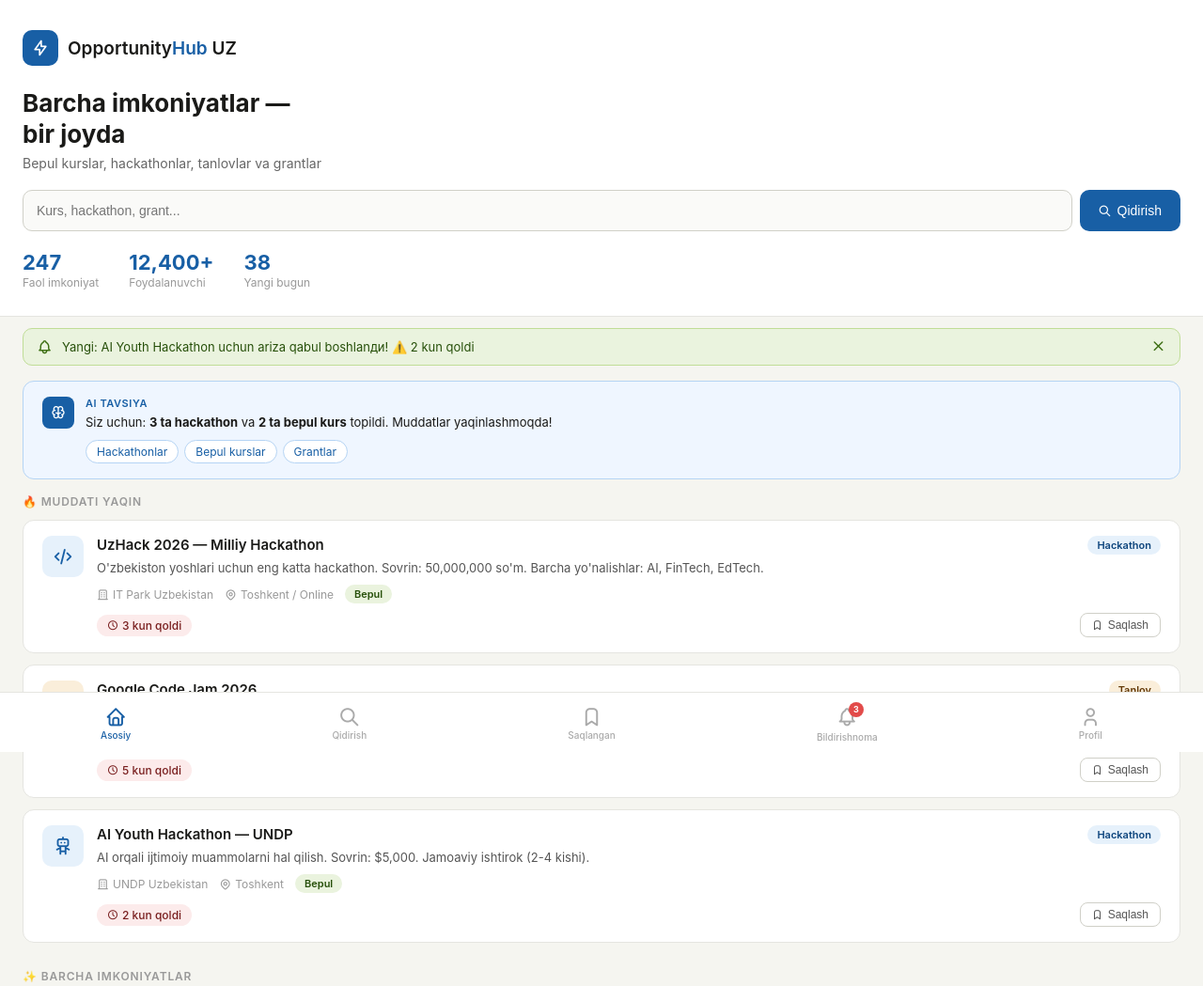
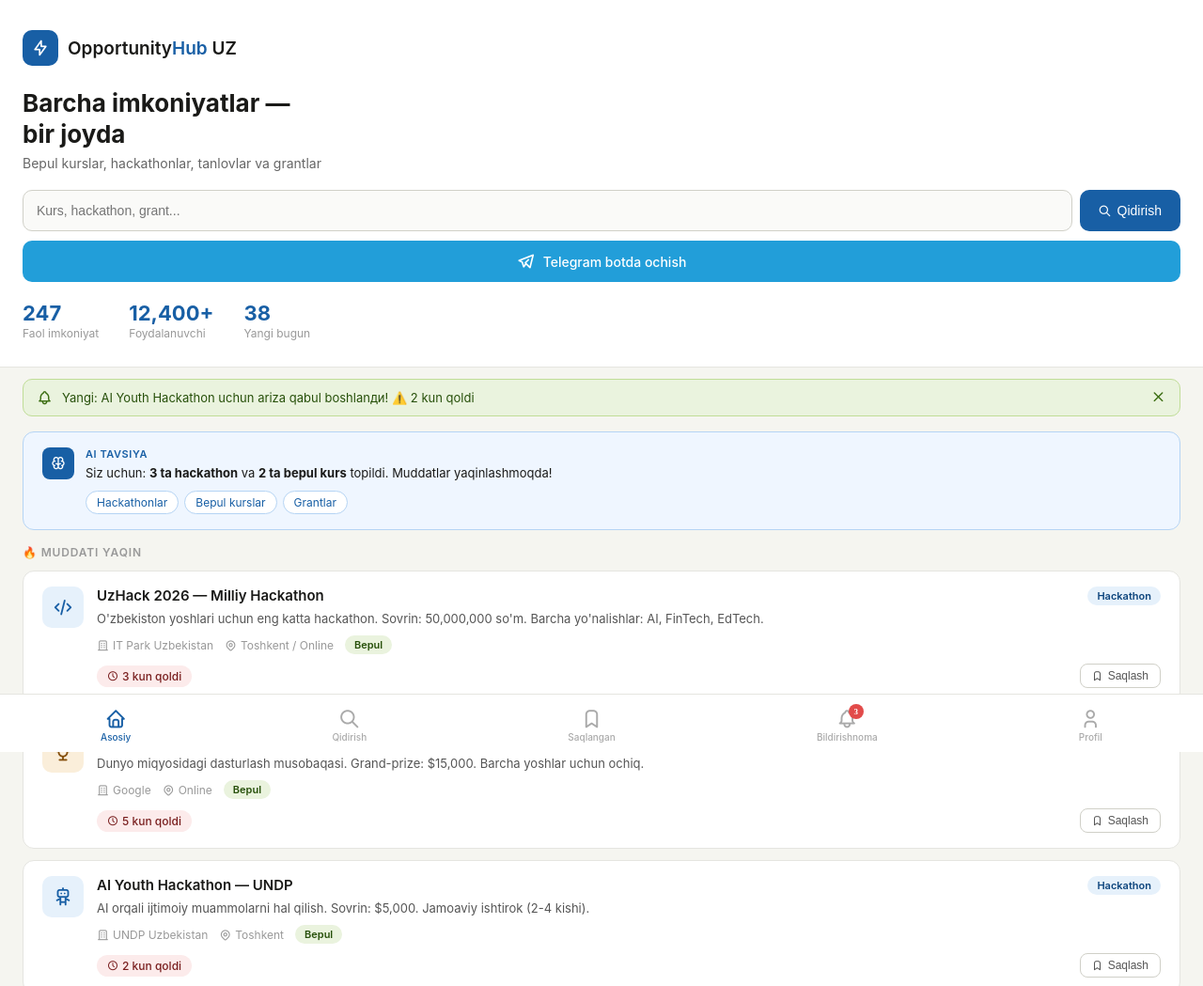
Before and after one commit to yusuf18081998-blip/OPPORTUNITYHUBUZ, a plain HTML site: page index.html in a window 1280 px wide. Shown: the top 1049 px of the page at 94% size. Drawn offline with Linux system fonts and the light colour scheme.

Commit message:
Update index.html

```diff
--- a/index.html
+++ b/index.html
@@ -27,6 +27,9 @@
 .search-bar input:focus { border-color: #185FA5; background: #fff; }
 .search-bar button { padding: 0 20px; height: 44px; border-radius: 10px; border: none; background: #185FA5; color: #fff; font-size: 14px; font-weight: 500; cursor: pointer; display: flex; align-items: center; gap: 6px; transition: background 0.15s; }
 .search-bar button:hover { background: #0C447C; }
+.tg-btn { display: flex; align-items: center; justify-content: center; gap: 8px; margin-top: 10px; padding: 0 20px; height: 44px; border-radius: 10px; background: #229ED9; color: #fff; font-size: 14px; font-weight: 500; text-decoration: none; transition: background 0.15s; }
+.tg-btn:hover { background: #1a8abf; }
+.tg-btn i { font-size: 20px; }
 .stats-row { display: flex; gap: 2rem; margin-top: 1.25rem; flex-wrap: wrap; }
 .stat-num { font-size: 22px; font-weight: 700; color: #185FA5; }
 .stat-label { font-size: 12px; color: #999; margin-top: 1px; }
@@ -34,6 +37,7 @@
 /* FILTERS */
 .filters { display: flex; gap: 8px; padding: 0.9rem 1.5rem; overflow-x: auto; border-bottom: 1px solid #e5e5e0; background: #fff; flex-wrap: wrap; }
 .filter-chip { padding: 7px 15px; border-radius: 20px; border: 1px solid #d0d0c8; font-size: 13px; color: #555; cursor: pointer; white-space: nowrap; background: #fafaf8; transition: all 0.15s; user-select: none; }
+.filter-chip i { pointer-events: none; }
 .filter-chip.active { background: #185FA5; color: #fff; border-color: #185FA5; }
 .filter-chip:hover:not(.active) { border-color: #185FA5; color: #185FA5; }
 
@@ -145,10 +149,10 @@
 .nav-bottom { position: fixed; bottom: 0; left: 0; right: 0; background: #fff; border-top: 1px solid #e5e5e0; display: flex; justify-content: space-around; padding: 8px 0 max(4px, env(safe-area-inset-bottom)); z-index: 100; }
 .nav-item { display: flex; flex-direction: column; align-items: center; gap: 2px; padding: 6px 16px; cursor: pointer; color: #aaa; transition: color 0.15s; user-select: none; }
 .nav-item.active { color: #185FA5; }
-.nav-item i { font-size: 23px; }
-.nav-item span { font-size: 10px; font-weight: 500; }
+.nav-item i { font-size: 23px; pointer-events: none; }
+.nav-item span { font-size: 10px; font-weight: 500; pointer-events: none; }
 .nav-badge { position: relative; }
-.nav-badge::after { content: '3'; position: absolute; top: -4px; right: -6px; background: #E24B4A; color: #fff; font-size: 9px; font-weight: 700; width: 16px; height: 16px; border-radius: 50%; display: flex; align-items: center; justify-content: center; line-height: 16px; text-align: center; }
+.nav-badge::after { content: "3"; position: absolute; top: -4px; right: -6px; background: #E24B4A; color: #fff; font-size: 9px; font-weight: 700; width: 16px; height: 16px; border-radius: 50%; display: flex; align-items: center; justify-content: center; line-height: 16px; text-align: center; }
 </style>
 </head>
 <body>
@@ -166,6 +170,7 @@
       <input type="text" id="homeSearch" placeholder="Kurs, hackathon, grant..." />
       <button onclick="goSearchWith()"><i class="ti ti-search"></i> Qidirish</button>
     </div>
+    <a href="https://t.me/opportunityhub_uz_bot" target="_blank" class="tg-btn"><i class="ti ti-brand-telegram"></i> Telegram botda ochish</a>
     <div class="stats-row">
       <div><div class="stat-num">247</div><div class="stat-label">Faol imkoniyat</div></div>
       <div><div class="stat-num">12,400+</div><div class="stat-label">Foydalanuvchi</div></div>
@@ -335,7 +340,7 @@
     <i class="ti ti-bookmark"></i><span>Saqlangan</span>
   </div>
   <div class="nav-item" id="nav-notif" onclick="goPage('notif')">
-    <div class="nav-badge"><i class="ti ti-bell"></i></div><span>Bildirishnoma</span>
+    <i class="ti ti-bell nav-badge"></i><span>Bildirishnoma</span>
   </div>
   <div class="nav-item" id="nav-profile" onclick="goPage('profile')">
     <i class="ti ti-user"></i><span>Profil</span>
```
